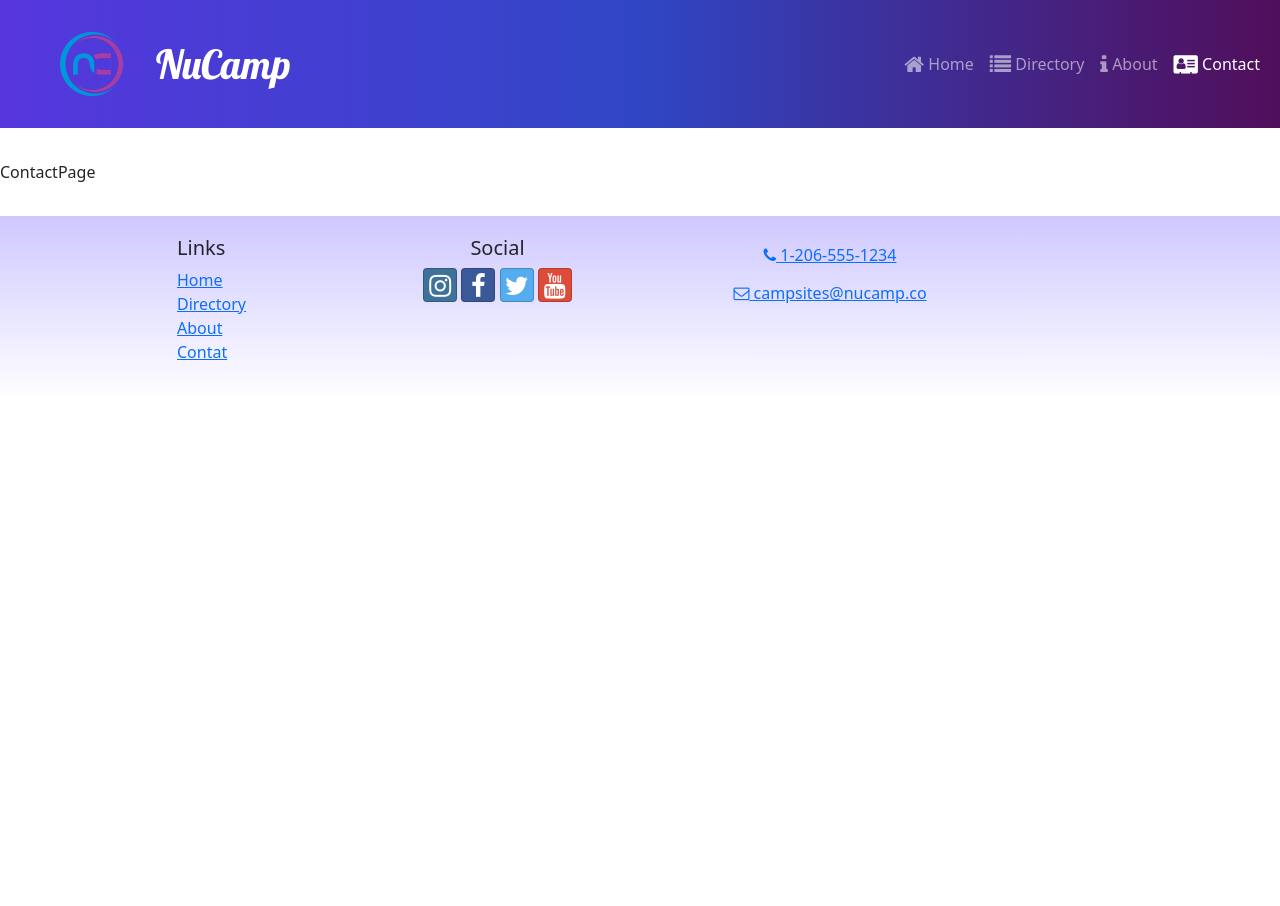
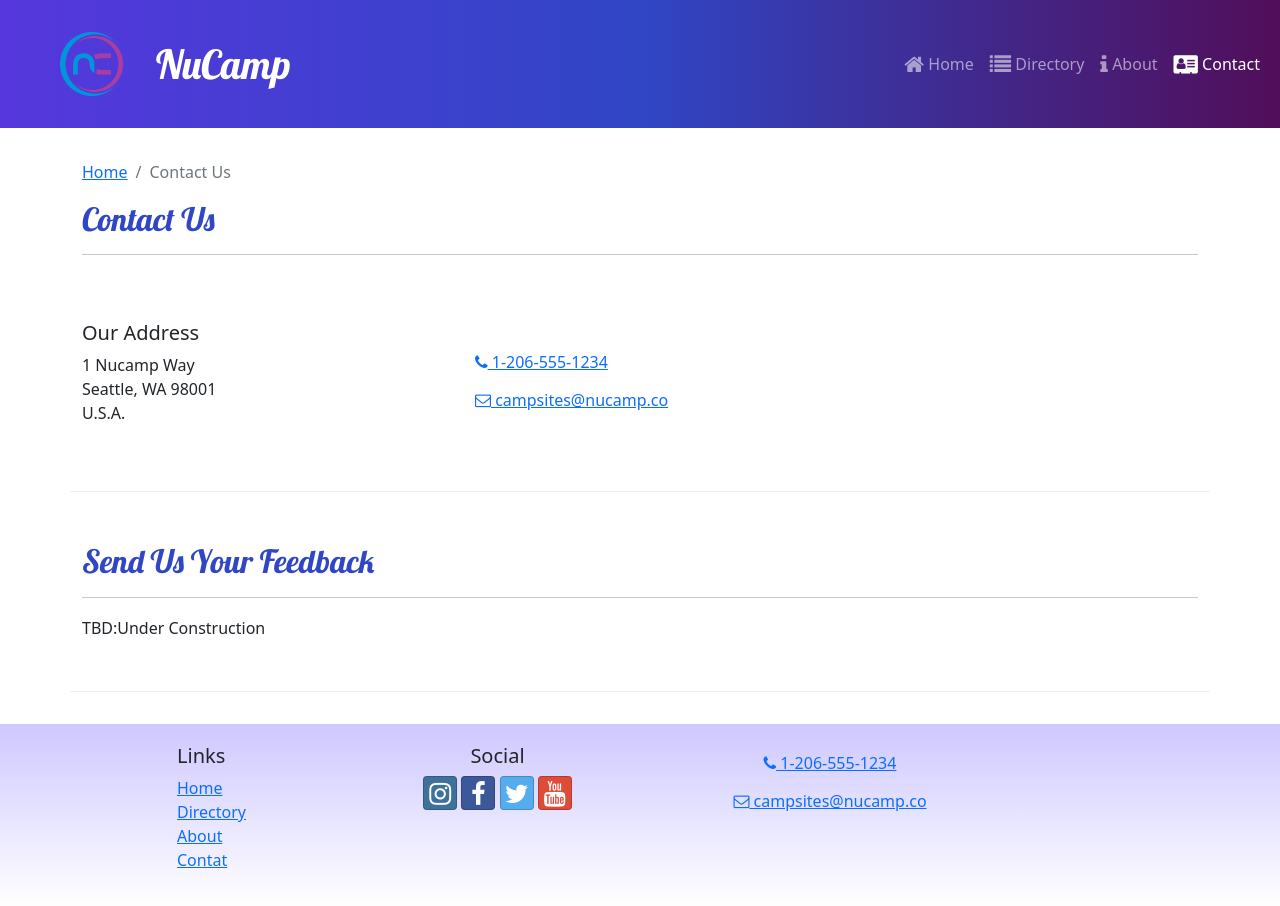
Before and after one commit to MoisesFC/ReactNucampsite, a React (Create React App) app: page /contact in a window 1280 px wide. Before the commit the page ends 800 px from the top, so only its background shows below. Built offline with nearby package versions, Linux system fonts and the light colour scheme.

Commit message:
add contact page content

```diff
--- a/src/App.js
+++ b/src/App.js
@@ -8,6 +8,7 @@
 import Footer from './components/Footer';
 import './App.css';
 import AboutPage from './pages/AboutPage';
+import { useRef, useState, useEffect } from 'react';
 
 
 function App() {
--- /dev/null
+++ b/src/features/display/AnimatedDisplayCard.js
@@ -0,0 +1,32 @@
+import { useState, useEffect } from 'react';
+import { Card, CardImg, CardText, CardBody, CardTitle } from 'reactstrap';
+import { useSpring, animated } from 'react-spring';
+
+const AnimatedDisplayCard = ({ item }) => {
+    const { image, name, description } = item;
+    const [toggle, setToggle] = useState(false);
+
+    const animatedStyle = useSpring({
+        opacity: toggle ? 1 : 0,
+        transform: toggle ? 'scale(1,1)' : 'scale(1,0)',
+        config: { duration: 500 }
+    });
+
+    useEffect(() => {
+        setToggle(true);
+    }, []);
+
+    return (
+        <animated.div style={animatedStyle}>
+            <Card>
+                <CardImg src={image} alt={name} />
+                <CardBody>
+                    <CardTitle>{name}</CardTitle>
+                    <CardText>{description}</CardText>
+                </CardBody>
+            </Card>
+        </animated.div>
+    );
+};
+
+export default AnimatedDisplayCard;
--- a/src/features/display/DisplayList.js
+++ b/src/features/display/DisplayList.js
@@ -1,5 +1,5 @@
 import { Col, Row} from 'reactstrap';
-import DisplayCard from './DisplayCard';
+import AnimatedDisplayCard from './AnimatedDisplayCard';
 import { selectFeaturedPromotion } from '../promotions/promotionsSlice';
 import { selectFeaturedCampsite } from '../campsites/campsitesSlice';
 import { selectFeaturedPartner } from '../partners/partnersSlice';
@@ -12,7 +12,7 @@
             {items.map((item, idx) => {
                 return (
                 <Col md className='m-1' key={idx}>
-                    <DisplayCard item={item} />
+                    <AnimatedDisplayCard item={item} />
                 </Col>
                 );
             })};
--- a/src/pages/ContactPage.js
+++ b/src/pages/ContactPage.js
@@ -1,5 +1,50 @@
+import { Container, Col, Row } from 'reactstrap';
+import SubHeader from '../components/SubHeader';
+
 const ContactPage = () => {
-    return <div>ContactPage</div>
+    return (
+        <Container>
+            <SubHeader current="Contact Us" />
+            <Row className='row-content align-items-center'>
+                <Col sm="4">
+                    <h5>Our Address</h5>
+                    <address>
+                        1 Nucamp Way
+                        <br />
+                        Seattle, WA 98001
+                        <br />
+                        U.S.A.
+                    </address>
+                </Col>
+                <Col>
+                    <a
+                        role='button'
+                        className='btn btn-link'
+                        href='tel:+12065551234'
+                    >
+                        <i className='fa fa-phone' /> 1-206-555-1234
+                    </a>
+                    <br />
+                    <a
+                        role='button'
+                        className='btn btn-link'
+                        href='mailto:fakeemail@fakeemail.co'
+                    >
+                        <i className='fa fa-envelope-o' /> campsites@nucamp.co
+                    </a>
+                </Col>
+            </Row>
+            <Row className='row-content'>
+                <Col xs="12">
+                    <h2>Send Us Your Feedback</h2>
+                    <hr />
+                </Col>
+                <Col md="10">
+                    TBD:Under Construction
+                </Col>
+            </Row>
+        </Container>
+    );
 };
 
 export default ContactPage;
```
